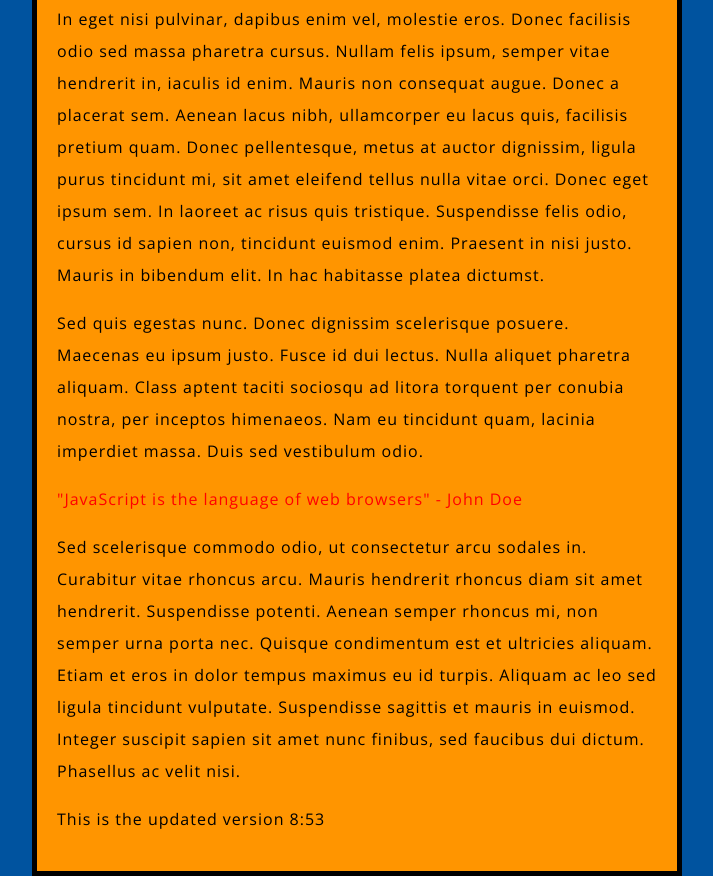
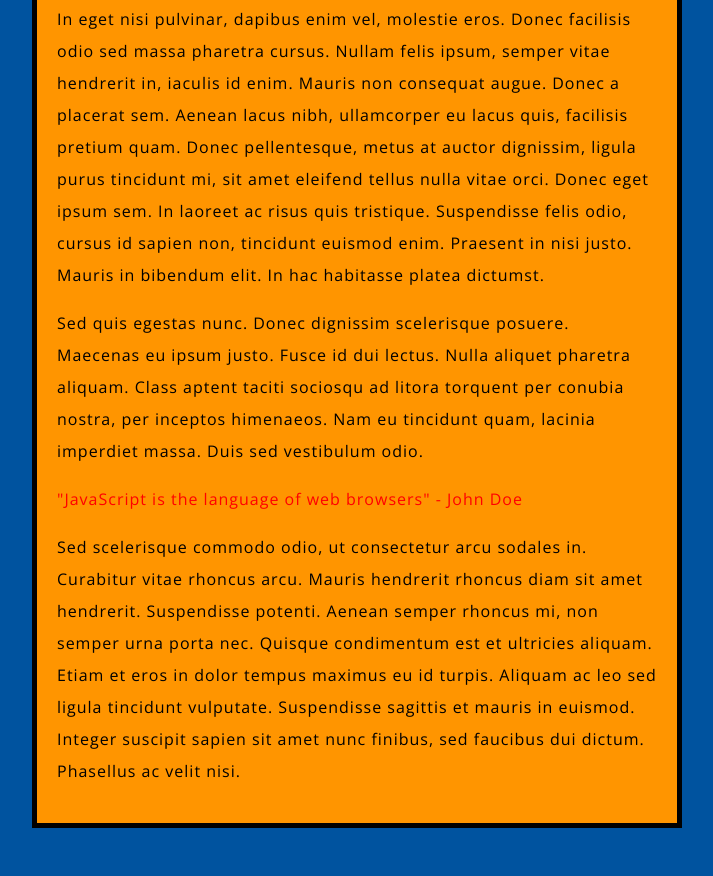
Before and after one commit to code4policy-archive/mozilla-website-Nina05, a plain HTML site: page index.html in a window 1280 px wide. Shown: the part 1478-2354 px from the top of the page, without its empty margins (283-996 px from the left). After the commit the page ends 2306 px from the top, so only its background shows below. Drawn offline with nearby package versions, Linux system fonts and the light colour scheme.

```diff
--- a/index.html
+++ b/index.html
@@ -38,7 +38,5 @@
 
 	<p> Sed scelerisque commodo odio, ut consectetur arcu sodales in. Curabitur vitae rhoncus arcu. Mauris hendrerit rhoncus diam sit amet hendrerit. Suspendisse potenti. Aenean semper rhoncus mi, non semper urna porta nec. Quisque condimentum est et ultricies aliquam. Etiam et eros in dolor tempus maximus eu id turpis. Aliquam ac leo sed ligula tincidunt vulputate. Suspendisse sagittis et mauris in euismod. Integer suscipit sapien sit amet nunc finibus, sed faucibus dui dictum. Phasellus ac velit nisi. </p>
 
-	<p> This is the updated version 8:53 </p>
-
 </body>
 </html>
```
